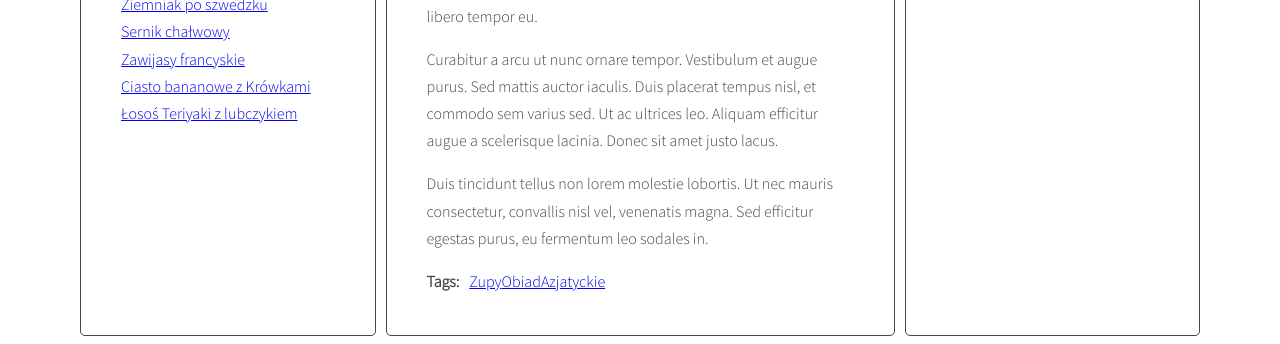
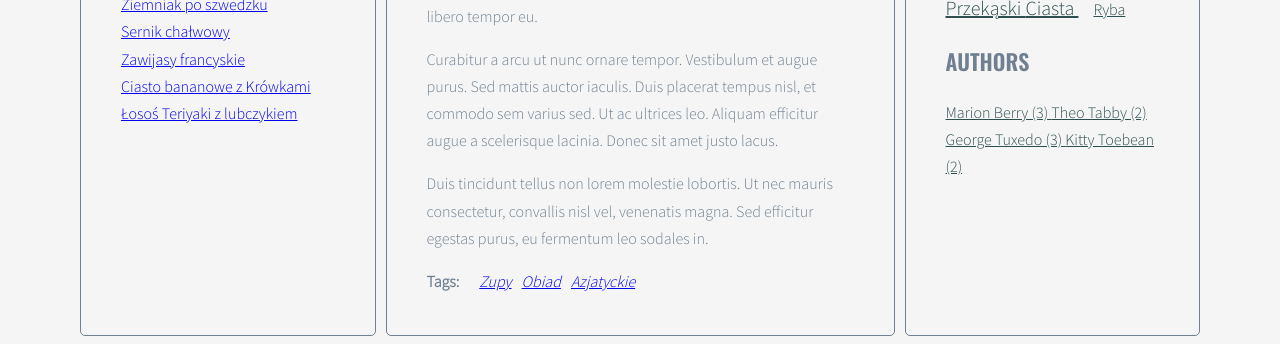
Before and after one commit to BarbaraPakula/javascript-blog, a website: page index.html in a window 1280 px wide. Shown: the part 503-847 px from the top of the page. Drawn offline with nearby package versions, Linux system fonts and the light colour scheme.

Commit message:
add js: cloud of tags  (task 7.3) & improve opt cosnt selector

```diff
--- a/js/script.js
+++ b/js/script.js
@@ -1,14 +1,15 @@
 'use strict';
-// handler funkcja wykonaywana w rekacji na event
-const optArticleSelector = '.post',
-  optTitleSelector = '.post-title',
-  optTitleListSelector = '.titles',
-  optArticleTagsSelector = '.post-tags .list',
-  optArticleAuthorSelector = '.post-author',
-  optTagsListSelector = '.tags.list',
-  optAuthorsListSelector = '.authors.list',
-  optCloudClassCount = 5,
-  optCloudClassPrefix = 'tag-size-';
+const opt = {
+  articleSelector: '.post',
+  titleSelector: '.post-title',
+  titleListSelector: '.titles',
+  articleTagsSelector: '.post-tags .list',
+  articleAuthorSelector: '.post-author',
+  tagsListSelector: '.tags.list',
+  authorsListSelector: '.authors.list',
+  cloudClassCount: 5,
+  cloudClassPrefix: 'tag-size-',
+};
 
 const titleClickHandler = function (event) {
   event.preventDefault();
@@ -16,7 +17,6 @@ const titleClickHandler = function (event) {
   /* [DONE] remove class 'active' from all article links  */
   const activeLinks = document.querySelectorAll('.titles a.active');
   for (let activeLink of activeLinks) {
-    // eslint-disable-next-line indent
     activeLink.classList.remove('active');
   }
   /* [DONE] add class 'active' to the clicked link */
@@ -36,17 +36,17 @@ const titleClickHandler = function (event) {
 
 const generateTitleLinks = function () {
   /* [DONE]remove contents of titleList */
-  const titleList = document.querySelector(optTitleListSelector);
+  const titleList = document.querySelector(opt.titleListSelector);
   titleList.innerHTML = '';
   /* [DONE]for each the articles and save them to variable */
-  const articles = document.querySelectorAll(optArticleSelector);
+  const articles = document.querySelectorAll(opt.articleSelector);
   let html = '';
   for (let article of articles) {
     /* [DONE]get the article id */
     /* [DONE]find the title element */
     const articleId = article.getAttribute('id');
     /* [DONE]get the title from the title element */
-    const articleTitle = article.querySelector(optTitleSelector).innerHTML;
+    const articleTitle = article.querySelector(opt.titleSelector).innerHTML;
     /* [DONE]create HTML of the link */
     const linkHTML = '<li><a href="#' + articleId + '"><span>' + articleTitle + '</span></a></li>';
     titleList.innerHTML = titleList.innerHTML + linkHTML;
@@ -78,23 +78,22 @@ const calculateTagClass = function (count, params) {
   const normalizedCount = count - params.min;
   const normalizedMax = params.max - params.min;
   const percentage = normalizedCount / normalizedMax;
-  const classNumber = Math.floor(percentage * (optCloudClassCount - 1) + 1);
+  const classNumber = Math.floor(percentage * (opt.cloudClassCount - 1) + 1);
 
-  return optCloudClassPrefix + classNumber;
+  return opt.cloudClassPrefix + classNumber;
 };
 
-// Tak czy inaczej, ten problem już jest za nami. Wystarczy dodać linię, która zwróci z funkcji stałą optCloudClassPrefix i dołączoną do niej stałą classNumber.
 
 const generateTags = function () {
   /* [NEW] create a new variable allTags with an empty object */
   let allTags = {};
   // console.log(allTags);
   /* [DONE]find all articles */
-  const articles = document.querySelectorAll(optArticleSelector);
+  const articles = document.querySelectorAll(opt.articleSelector);
   /* [DONE]START LOOP: for every article: */
   for (let article of articles) {
     /* [DONE]find tags wrapper */
-    const tagsWraper = article.querySelector(optArticleTagsSelector);
+    const tagsWraper = article.querySelector(opt.articleTagsSelector);
     /* [DONE]make html variable with empty string */
     let html = '';
     /* [DONE]get tags from data-tags attribute */
@@ -118,48 +117,31 @@ const generateTags = function () {
     }
     /* [DONE]insert HTML of all the links into the tags wrapper */
     tagsWraper.innerHTML = html;
-    /* [DONE]END LOOP: for every article: */
   }
-  /* [NEW] find list of tags in right column */
-  const tagList = document.querySelector(optTagsListSelector);
-  // console.log(tagList);
-
+  /* [NEW DONE] find list of tags in right column */
+  const tagList = document.querySelector(opt.tagsListSelector);
+  /* [NEW DONE] create variable for all links HTML code */
   const tagsParams = calculateTagsParams(allTags);
-  // console.log('tagsParams:', tagsParams);
-  /* [NEW] create variable for all links HTML code */
+  /* [NEW DONE] create variable for all links HTML code */
   let allTagsHTML = '';
-
-  /* [NEW] START LOOP: for each tag in allTags: */
+  /* [NEW DONE] START LOOP: for each tag in allTags: */
   for (let tag in allTags) {
-    /* [NEW] generate code of a link and add it to allTagsHTML */
-    // allTagsHTML += tag + ' (' + allTags[tag] + ') ';
-    // allTagsHTML += '<li><a href="#tag-' + tag + '"> ' + tag + ' (' + allTags[tag] + ') </a></li>';
-
-
-    // const tagLinkHTML = calculateTagClass(allTags[tag], tagsParams);
-    // console.log('tagLinkHTML:', tagLinkHTML);
-    const tagLinkHTML = '<li><a href="#tag-' + tag +  + tag + '</a></li>';
-    console.log('tagLinkHTML:', tagLinkHTML);
-    allTagsHTML += tagLinkHTML;
-  }
-  /*[NEW] add HTML from allTagsHTML to tagList */
-  tagList.innerHTML = allTagsHTML;
-  // const linkHTML = '<li><a href="#tag-' + tag + '">' + tag + '</a></li>';
-
-
+    /* [NEW DONE] generate code of a link and add it to allTagsHTML */
+    allTagsHTML += '<a href="#tag-' + tag + '" class="' + calculateTagClass(allTags[tag], tagsParams) + '">' + tag + ' </a>';
+  }  /* [NEW DONE] END LOOP: for each tag in allTags: */
+  // allTagsHTML += tagLinkHTML;
+  tagList.innerHTML = allTagsHTML; /*[NEW DONE] add HTML from allTagsHTML to tagList */
 };
 
 generateTags();
 
 const tagClickHandler = function (event) {
-  // console.log('link was cliked');
   /* [DONE]prevent default action for this event */
   event.preventDefault();
   /* [DONE]make new constant named "clickedElement" and give it the value of "this" */
   const clickedElement = this;
   /* [DONE]make a new constant "href" and read the attribute "href" of the clicked element */
   const href = clickedElement.getAttribute('href');
-  // console.log(href);
   /* [DONE]make a new constant "tag" and extract tag from the "href" constant */
   const tag = href.replace('#tag-', '');
   /* [DONE]find all tag links with class active */
@@ -182,7 +164,6 @@ const tagClickHandler = function (event) {
   generateTitleLinks('[data-tags~="' + tag + '"]');
 };
 
-
 const addClickListenersToTags = function () {
   /* [DONE]ind all links to tags */
   const links = document.querySelectorAll('.post-tags a');
@@ -190,22 +171,20 @@ const addClickListenersToTags = function () {
   for (let link of links) {
     /* [DONE]add tagClickHandler as event listener for that link */
     link.addEventListener('click', tagClickHandler);
-    /* [DONE]END LOOP: for each link */
   }
 };
 addClickListenersToTags();
 
 
-// generate Authors
-/* [NEW] create a new variable allTags with an empty array */
-let allAuthors = {};
 const generateAuthors = function () {
+  /* [NEW DONE] create a new variable allTags with an empty array */
+  let allAuthors = {};
   /* [DONE]find all articles */
-  const articles = document.querySelectorAll(optArticleSelector);
+  const articles = document.querySelectorAll(opt.articleSelector);
   /* [DONE]START LOOP: for every article: */
   for (let article of articles) {
     /* [DONE]find author wrapper */
-    const authorWrapper = article.querySelector(optArticleAuthorSelector);
+    const authorWrapper = article.querySelector(opt.articleAuthorSelector);
     /* [DONE]make html variable with empty string */
     let html = 'by ';
     /* [DONE]get Authors from author-tags attribute */
@@ -214,47 +193,27 @@ const generateAuthors = function () {
     const linkHTML = '<a href="#author-' + tagAuthor + '">' + tagAuthor + '</a>';
     /* [DONE]add generated code to html variable */
     html = html + linkHTML;
-    /* [NEW] check if this link is NOT already in allTags */
+    /* [NEW DONE] check if this link is NOT already in allTags */
     if (!allAuthors[tagAuthor]) {
-      /* [NEW] add tag to allTags object */
+      /* [NEW DONE] add tag to allTags object */
       allAuthors[tagAuthor] = 1;
     } else {
       allAuthors[tagAuthor]++;
     }
     /* [DONE]insert HTML of all the links into the tags wrapper */
     authorWrapper.innerHTML = html;
-    /* [DONE]END LOOP: for every article: */
   }
-  /* [NEW] find list of tags in right column */
-  const tagList = document.querySelector(optAuthorsListSelector);
-  // console.log(tagList);
-  /* [NEW] add html from allTags to tagList */
-  // tagList.innerHTML = allAuthors.join(' ');
-  // console.log(allAuthors);
-
-
-
-  /* [NEW] create variable for all links HTML code */
+  /* [NEW DONE] find list of tags in right column */
+  const tagList = document.querySelector(opt.authorsListSelector);
+  /* [NEW DONE] create variable for all links HTML code */
   let allAuthorsHTML = '';
-
-  /* [NEW] START LOOP: for each tag in allTags: */
+  /* [NEW DONE] START LOOP: for each tag in allTags: */
   for (let tagAuthor in allAuthors) {
-    /* [NEW] generate code of a link and add it to allTagsHTML */
+    /* [NEW DONE] generate code of a link and add it to allTagsHTML */
     allAuthorsHTML += '<a href="#author-' + tagAuthor + '"> ' + tagAuthor + ' (' + allAuthors[tagAuthor] + ') </a > ';
-    // allAuthorsHTML += '<a href="#author -' + tagAuthor + '">' + tagAuthor + '</a>';
-
-
   }
-  /* [NEW] END LOOP: for each tag in allTags: */
-
-  /*[NEW] add HTML from allTagsHTML to tagList */
+  /*[NEW DONE] add HTML from allTagsHTML to tagList */
   tagList.innerHTML = allAuthorsHTML;
-
-
-
-
-
-
 };
 generateAuthors();
 
@@ -294,7 +253,6 @@ const addClickListenersToAuthors = function () {
   for (let authorLink of authorLinks) {
     /* [DONE]add tagClickHandler as event listener for that link */
     authorLink.addEventListener('click', authorClickHandler);
-    /* [DONE]END LOOP: for each link */
   }
 };
 addClickListenersToAuthors();
--- a/sass/style.scss
+++ b/sass/style.scss
@@ -2,8 +2,9 @@
 
 /* Variables */
 
-$color-light: #fff;
-$color-dark: #444;
+$color-light:#F5F5F5;
+$color-dark: #708090;
+$color-logo: #2F4F4F;
 
 $font-logo: 'Sacramento',
 cursive;
@@ -12,14 +13,36 @@ sans-serif;
 $font-text: 'Source Sans Pro',
 sans-serif;
 
-$tag-size1:10px;
-$tag-size2:20px;
-$tag-size3:30px;
-$tag-size4:40px;
-$tag-size5:50px;
+$tag-size1:100%;
+$tag-size2:125%;
+$tag-size3:150%;
+$tag-size4:175%;
+$tag-size5:200%;
 
-#tag-size1 {
+.tag-size-1 {
   font-size: $tag-size1;
+  color: $color-logo;
+  margin: 15px;
+}
+
+.tag-size-2 {
+  font-size: $tag-size2;
+  color: $color-logo;
+}
+
+.tag-size-3 {
+  font-size: $tag-size3;
+  color: $color-logo;
+}
+
+.tag-size-4 {
+  font-size: $tag-size4;
+  color: $color-logo;
+}
+
+.tag-size-5 {
+  font-size: $tag-size5;
+  color: $color-logo;
 }
 
 /* Global */
@@ -89,6 +112,7 @@ body {
   font-size: 104px;
   line-height: 1;
   text-align: center;
+  color: $color-logo;
 }
 
 /* Lists */
@@ -124,6 +148,7 @@ body {
 
   &.active {
     display: block;
+
   }
 }
 
@@ -138,3 +163,16 @@ body {
     margin: 0 10px 0 0;
   }
 }
+
+ul.list.list-horizontal {
+  font-style: italic;
+  ;
+
+  a {
+    margin-left: 10px;
+  }
+}
+
+ul.list.authors a {
+  color: $color-logo;
+}
```
Also changed, not shown: css/style.css, 1 other file.
